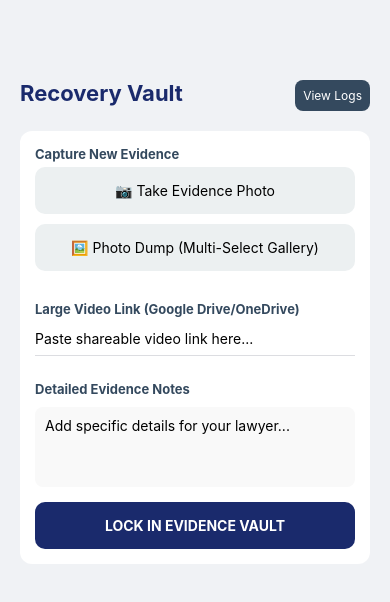
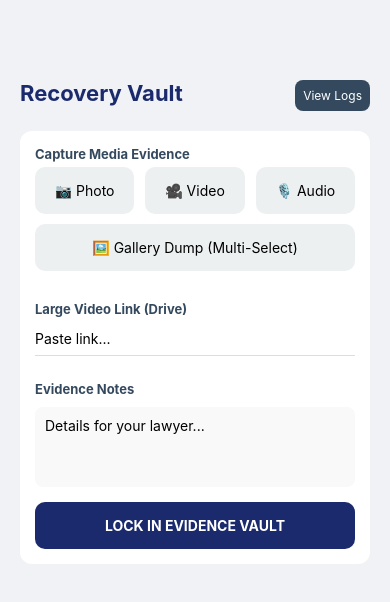
Before and after one commit to D3L3T3R7/recovery-app, a React Native app: screen / in a window 390 px wide. Shown: the top 602 px of the page. Built offline with nearby package versions, Linux system fonts and the light colour scheme.

Commit message:
Stable Media Vault: Audio scrubbing and link strategy active

```diff
--- a/App.js
+++ b/App.js
@@ -2,7 +2,8 @@ import React, { useState, useEffect } from 'react';
 import { View, Text, StyleSheet, TouchableOpacity, ScrollView, Alert, TextInput, Image, Modal, ActivityIndicator, Linking } from 'react-native';
 import { registerRootComponent } from 'expo';
 import * as ImagePicker from 'expo-image-picker';
-import { Video } from 'expo-av';
+import Slider from '@react-native-community/slider';
+import { Video, Audio } from 'expo-av';
 import AsyncStorage from '@react-native-async-storage/async-storage';
 import { db, storage } from './firebaseConfig';
 import { doc, setDoc, collection, getDocs, query, orderBy } from 'firebase/firestore';
@@ -12,12 +13,17 @@ function App() {
   const [view, setView] = useState('dashboard');
   const [currentHelper, setCurrentHelper] = useState('Chris');
   const [sessionNotes, setSessionNotes] = useState('');
-  const [videoLink, setVideoLink] = useState(''); // NEW: External Video Link state
+  const [videoLink, setVideoLink] = useState('');
   const [isUploading, setIsUploading] = useState(false);
-
   const [localMedia, setLocalMedia] = useState([]);
   const [selectedMedia, setSelectedMedia] = useState(null);
   const [logs, setLogs] = useState([]);
+
+  const [recording, setRecording] = useState(null);
+  const [playbackSound, setPlaybackSound] = useState(null);
+  const [isPlaying, setIsPlaying] = useState(false);
+  const [position, setPosition] = useState(0);
+  const [duration, setDuration] = useState(0);
 
   useEffect(() => {
     const getName = async () => {
@@ -25,20 +31,73 @@ function App() {
       if (storedName) setCurrentHelper(storedName);
     };
     getName();
-  }, []);
+    return () => { if (playbackSound) playbackSound.unloadAsync(); };
+  }, [playbackSound]);
 
-  const removeMedia = (indexToRemove) => {
-    setLocalMedia(localMedia.filter((_, index) => index !== indexToRemove));
+  // --- AUDIO RECORDING ---
+  async function startRecording() {
+    try {
+      const { status } = await Audio.requestPermissionsAsync();
+      if (status !== 'granted') return Alert.alert("Mic Denied", "Enable Mic in settings.");
+      await Audio.setAudioModeAsync({ allowsRecordingIOS: true, playsInSilentModeIOS: true });
+      const { recording } = await Audio.Recording.createAsync(Audio.RecordingOptionsPresets.HIGH_QUALITY);
+      setRecording(recording);
+    } catch (err) { Alert.alert('Mic Error', err.message); }
+  }
+
+  async function stopRecording() {
+    try {
+      await recording.stopAndUnloadAsync();
+      const uri = recording.getURI();
+      setRecording(null);
+      setLocalMedia([...localMedia, { uri, type: 'audio' }]);
+    } catch (e) { Alert.alert("Audio Error", "Recording stopped."); }
+  }
+
+  // --- AUDIO PLAYBACK & SCRUBBING ---
+  async function loadAudio(url) {
+    if (playbackSound) await playbackSound.unloadAsync();
+    const { sound } = await Audio.Sound.createAsync(
+      { uri: url },
+      { shouldPlay: true },
+      onPlaybackStatusUpdate
+    );
+    setPlaybackSound(sound);
+    setSelectedMedia({ type: 'audio', url });
+    setIsPlaying(true);
+  }
+
+  const onPlaybackStatusUpdate = (status) => {
+    if (status.isLoaded) {
+      setPosition(status.positionMillis);
+      setDuration(status.durationMillis);
+      setIsPlaying(status.isPlaying);
+    }
   };
 
+  const seekAudio = async (value) => {
+    if (playbackSound) {
+      await playbackSound.setPositionAsync(value);
+    }
+  };
+
+  async function togglePlayback() {
+    if (isPlaying) await playbackSound.pauseAsync();
+    else await playbackSound.playAsync();
+  }
+
+  const removeMedia = (indexToRemove) => setLocalMedia(localMedia.filter((_, index) => index !== indexToRemove));
+
+  // --- CAMERA & GALLERY FUNCTIONS ---
   const pickMedia = async () => {
+    const { status } = await ImagePicker.requestMediaLibraryPermissionsAsync();
+    if (status !== 'granted') return Alert.alert("Permission Error", "Enable 'Photos and videos' in Pixel settings.");
     let result = await ImagePicker.launchImageLibraryAsync({
-      mediaTypes: ImagePicker.MediaTypeOptions.Images, // Optimized for photos primarily
+      mediaTypes: ImagePicker.MediaTypeOptions.All,
       allowsMultipleSelection: true,
       selectionLimit: 15,
-      quality: 0.8, // Slightly lower for faster upload on shaky connections
+      quality: 0.5
     });
-
     if (!result.canceled) {
       const newItems = result.assets.map(asset => ({ uri: asset.uri, type: asset.type }));
       setLocalMedia([...localMedia, ...newItems]);
@@ -46,10 +105,23 @@ function App() {
   };
 
   const takePhoto = async () => {
-    let result = await ImagePicker.launchCameraAsync({ mediaTypes: ImagePicker.MediaTypeOptions.Images, quality: 0.8 });
-    if (!result.canceled) {
-      setLocalMedia([...localMedia, { uri: result.assets[0].uri, type: result.assets[0].type }]);
-    }
+    const { status } = await ImagePicker.requestCameraPermissionsAsync();
+    if (status !== 'granted') return Alert.alert("Permission Error", "Enable Camera in Pixel settings.");
+    let result = await ImagePicker.launchCameraAsync({ mediaTypes: ImagePicker.MediaTypeOptions.Images, quality: 0.5 });
+    if (!result.canceled) setLocalMedia([...localMedia, { uri: result.assets[0].uri, type: 'image' }]);
+  };
+
+  const recordVideo = async () => {
+    try {
+      const { status } = await ImagePicker.requestCameraPermissionsAsync();
+      if (status !== 'granted') return Alert.alert("Permission Error", "Camera access is blocked.");
+      let result = await ImagePicker.launchCameraAsync({
+        mediaTypes: ImagePicker.MediaTypeOptions.Videos,
+        videoMaxDuration: 45,
+        quality: 1
+      });
+      if (!result.canceled) setLocalMedia([...localMedia, { uri: result.assets[0].uri, type: 'video' }]);
+    } catch (e) { Alert.alert("Camera Error", "Check permissions in settings."); }
   };
 
   const handleSave = async () => {
@@ -60,29 +132,19 @@ function App() {
       for (const item of localMedia) {
         const response = await fetch(item.uri);
         const blob = await response.blob();
-        const filename = `evidence/${Date.now()}_${Math.random().toString(36).substring(7)}.jpg`;
+        const ext = item.type === 'video' ? 'mp4' : item.type === 'audio' ? 'm4a' : 'jpg';
+        const filename = `evidence/${Date.now()}_${Math.random().toString(36).substring(7)}.${ext}`;
         const storageRef = ref(storage, filename);
-
         await uploadBytes(storageRef, blob);
         const url = await getDownloadURL(storageRef);
-        uploadedUrls.push({ url, type: 'image' });
+        uploadedUrls.push({ url, type: item.type });
       }
-
-      const logId = `log_${Date.now()}`;
-      await setDoc(doc(db, "sessionLogs", logId), {
-        user: currentHelper,
-        timestamp: new Date().toISOString(),
-        notes: sessionNotes,
-        externalVideo: videoLink, // Save the Google Drive link
-        mediaLinks: uploadedUrls,
-        logType: 'Professional Evidence'
+      await setDoc(doc(db, "sessionLogs", `log_${Date.now()}`), {
+        user: currentHelper, timestamp: new Date().toISOString(), notes: sessionNotes, externalVideo: videoLink, mediaLinks: uploadedUrls, logType: 'Media Evidence'
       });
-
-      Alert.alert("Locked in Vault", "High-res photos and links secured.");
+      Alert.alert("Locked in Vault", "Media secured.");
       setLocalMedia([]); setSessionNotes(''); setVideoLink('');
-    } catch (e) {
-      Alert.alert("Upload Error", "Connection timed out. Try fewer photos at once.");
-    }
+    } catch (e) { Alert.alert("Upload Error", "Check connection."); }
     setIsUploading(false);
   };
 
@@ -98,26 +160,18 @@ function App() {
   if (view === 'history') {
     return (
       <View style={styles.container}>
-        <View style={styles.header}>
-          <TouchableOpacity onPress={() => setView('dashboard')}><Text style={styles.backButton}>← Back</Text></TouchableOpacity>
-          <Text style={styles.title}>Evidence Vault</Text>
-        </View>
+        <View style={styles.header}><TouchableOpacity onPress={() => setView('dashboard')}><Text style={styles.backButton}>← Back</Text></TouchableOpacity><Text style={styles.title}>Evidence Vault</Text></View>
         <ScrollView>
           {logs.map((log) => (
             <View key={log.id} style={styles.historyCard}>
               <Text style={styles.historyDate}>{new Date(log.timestamp).toLocaleDateString('en-CA')}</Text>
               <Text style={styles.historyNotes}>"{log.notes}"</Text>
-
-              {log.externalVideo ? (
-                <TouchableOpacity style={styles.linkBtn} onPress={() => Linking.openURL(log.externalVideo)}>
-                  <Text style={styles.linkBtnText}>🔗 Open Linked Video Evidence</Text>
-                </TouchableOpacity>
-              ) : null}
-
+              {log.externalVideo && <TouchableOpacity style={styles.linkBtn} onPress={() => Linking.openURL(log.externalVideo)}><Text style={styles.linkBtnText}>🔗 Open External Video</Text></TouchableOpacity>}
               <ScrollView horizontal style={{ marginTop: 10 }}>
                 {log.mediaLinks && log.mediaLinks.map((item, index) => (
-                  <TouchableOpacity key={index} onPress={() => setSelectedMedia(item)}>
-                    <Image source={{ uri: item.url }} style={styles.miniPreview} />
+                  <TouchableOpacity key={index} onPress={() => item.type === 'audio' ? loadAudio(item.url) : setSelectedMedia(item)} style={styles.miniPreviewContainer}>
+                    {item.type === 'audio' ? <Text style={styles.audioIcon}>🎙️ Audio</Text> : <Image source={{ uri: item.url }} style={styles.miniPreview} />}
+                    {item.type === 'video' && <View style={styles.playOverlay}><Text>▶️</Text></View>}
                   </TouchableOpacity>
                 ))}
               </ScrollView>
@@ -125,13 +179,23 @@ function App() {
           ))}
           <View style={{height: 60}} />
         </ScrollView>
-
         <Modal visible={selectedMedia !== null} transparent={true}>
           <View style={styles.modalView}>
-            <Image source={{ uri: selectedMedia?.url }} style={styles.fullImage} resizeMode="contain" />
-            <TouchableOpacity style={styles.closeBtn} onPress={() => setSelectedMedia(null)}>
-              <Text style={styles.closeText}>CLOSE PHOTO</Text>
-            </TouchableOpacity>
+            {selectedMedia?.type === 'audio' ? (
+              <View style={styles.audioDashboard}>
+                <Text style={styles.audioTitle}>🎙️ PT Recording</Text>
+                <Slider style={{width: '100%', height: 40}} minimumValue={0} maximumValue={duration} value={position} onSlidingComplete={seekAudio} minimumTrackTintColor="#1a2a6c" maximumTrackTintColor="#dcdde1" />
+                <View style={styles.playbackRow}>
+                  <TouchableOpacity style={styles.playBtn} onPress={togglePlayback}><Text style={styles.playBtnText}>{isPlaying ? 'PAUSE' : 'PLAY'}</Text></TouchableOpacity>
+                  <TouchableOpacity style={[styles.playBtn, {backgroundColor: '#e74c3c'}]} onPress={async () => { if(playbackSound) await playbackSound.stopAsync(); setIsPlaying(false); }}><Text style={styles.playBtnText}>STOP</Text></TouchableOpacity>
+                </View>
+              </View>
+            ) : selectedMedia?.type === 'video' ? (
+              <Video source={{ uri: selectedMedia.url }} useNativeControls shouldPlay style={styles.fullImage} resizeMode="contain" />
+            ) : (
+              <Image source={{ uri: selectedMedia?.url }} style={styles.fullImage} resizeMode="contain" />
+            )}
+            <TouchableOpacity style={styles.closeBtn} onPress={() => { setSelectedMedia(null); if (playbackSound) playbackSound.stopAsync(); }}><Text style={styles.closeText}>CLOSE VAULT</Text></TouchableOpacity>
           </View>
         </Modal>
       </View>
@@ -140,49 +204,29 @@ function App() {
 
   return (
     <ScrollView style={styles.container}>
-      <View style={styles.header}>
-        <Text style={styles.title}>Recovery Vault</Text>
-        <TouchableOpacity style={styles.historyBtn} onPress={fetchHistory}><Text style={styles.historyBtnText}>View Logs</Text></TouchableOpacity>
-      </View>
-
+      <View style={styles.header}><Text style={styles.title}>Recovery Vault</Text><TouchableOpacity style={styles.historyBtn} onPress={fetchHistory}><Text style={styles.historyBtnText}>View Logs</Text></TouchableOpacity></View>
       <View style={styles.card}>
-        <Text style={styles.cardTitle}>Capture New Evidence</Text>
-        <TouchableOpacity style={[styles.evidenceBtn, {width: '100%', marginBottom: 10}]} onPress={takePhoto}>
-          <Text>📷 Take Evidence Photo</Text>
-        </TouchableOpacity>
-        <TouchableOpacity style={[styles.evidenceBtn, {width: '100%'}]} onPress={pickMedia}>
-          <Text>🖼️ Photo Dump (Multi-Select Gallery)</Text>
-        </TouchableOpacity>
-
+        <Text style={styles.cardTitle}>Capture Media Evidence</Text>
+        <View style={styles.btnRow}>
+          <TouchableOpacity style={styles.smallBtn} onPress={takePhoto}><Text>📷 Photo</Text></TouchableOpacity>
+          <TouchableOpacity style={styles.smallBtn} onPress={recordVideo}><Text>🎥 Video</Text></TouchableOpacity>
+          <TouchableOpacity style={[styles.smallBtn, recording ? styles.recording : null]} onPress={recording ? stopRecording : startRecording}><Text>{recording ? '🛑 Stop' : '🎙️ Audio'}</Text></TouchableOpacity>
+        </View>
+        <TouchableOpacity style={[styles.evidenceBtn, {marginTop: 10}]} onPress={pickMedia}><Text>🖼️ Gallery Dump (Multi-Select)</Text></TouchableOpacity>
         <ScrollView horizontal style={{ marginVertical: 15 }}>
           {localMedia.map((item, index) => (
             <View key={index} style={styles.thumbnailContainer}>
-              <Image source={{ uri: item.uri }} style={styles.miniPreview} />
-              <TouchableOpacity style={styles.deleteButton} onPress={() => removeMedia(index)}>
-                <Text style={styles.deleteButtonText}>✕</Text>
-              </TouchableOpacity>
+              {item.type === 'audio' ? <View style={styles.miniPreview}><Text style={{textAlign: 'center', marginTop: 35, fontWeight: 'bold'}}>🎙️ Audio</Text></View> : <Image source={{ uri: item.uri }} style={styles.miniPreview} />}
+              <TouchableOpacity style={styles.deleteButton} onPress={() => removeMedia(index)}><Text style={styles.deleteButtonText}>✕</Text></TouchableOpacity>
             </View>
           ))}
         </ScrollView>
-
-        <Text style={styles.cardTitle}>Large Video Link (Google Drive/OneDrive)</Text>
-        <TextInput style={styles.input} placeholder="Paste shareable video link here..." value={videoLink} onChangeText={setVideoLink} />
-
-        <Text style={[styles.cardTitle, {marginTop: 15}]}>Detailed Evidence Notes</Text>
-        <TextInput style={styles.notesInput} placeholder="Add specific details for your lawyer..." multiline value={sessionNotes} onChangeText={setSessionNotes} />
-
-        {isUploading ? (
-          <View style={styles.loadingContainer}>
-            <ActivityIndicator size="large" color="#1a2a6c" />
-            <Text style={styles.loadingText}>Uploading high-res evidence...</Text>
-          </View>
-        ) : (
-          <TouchableOpacity style={styles.saveBtn} onPress={handleSave}>
-            <Text style={styles.saveBtnText}>LOCK IN EVIDENCE VAULT</Text>
-          </TouchableOpacity>
-        )}
+        <Text style={styles.cardTitle}>Large Video Link (Drive)</Text>
+        <TextInput style={styles.input} placeholder="Paste link..." value={videoLink} onChangeText={setVideoLink} />
+        <Text style={[styles.cardTitle, {marginTop: 15}]}>Evidence Notes</Text>
+        <TextInput style={styles.notesInput} placeholder="Details for your lawyer..." multiline value={sessionNotes} onChangeText={setSessionNotes} />
+        {isUploading ? <View style={styles.loadingContainer}><ActivityIndicator size="large" color="#1a2a6c" /><Text style={styles.loadingText}>Uploading evidence...</Text></View> : <TouchableOpacity style={styles.saveBtn} onPress={handleSave}><Text style={styles.saveBtnText}>LOCK IN EVIDENCE VAULT</Text></TouchableOpacity>}
       </View>
-      <View style={{height: 60}} />
     </ScrollView>
   );
 }
@@ -194,11 +238,17 @@ const styles = StyleSheet.create({
   backButton: { color: '#3498db', fontWeight: 'bold' },
   card: { backgroundColor: '#fff', padding: 15, borderRadius: 12, elevation: 3 },
   cardTitle: { fontSize: 13, fontWeight: 'bold', color: '#34495e', marginBottom: 5 },
+  btnRow: { flexDirection: 'row', justifyContent: 'space-between' },
+  smallBtn: { backgroundColor: '#ecf0f1', padding: 15, borderRadius: 10, width: '31%', alignItems: 'center' },
+  recording: { backgroundColor: '#e74c3c' },
+  evidenceBtn: { backgroundColor: '#ecf0f1', padding: 15, borderRadius: 10, alignItems: 'center' },
   input: { borderBottomWidth: 1, borderColor: '#dcdde1', paddingVertical: 8, fontSize: 14, marginBottom: 10 },
-  evidenceBtn: { backgroundColor: '#ecf0f1', padding: 15, borderRadius: 10, alignItems: 'center' },
   thumbnailContainer: { position: 'relative', marginRight: 15, marginTop: 5 },
-  miniPreview: { width: 100, height: 100, borderRadius: 8, backgroundColor: '#eee' },
-  deleteButton: { position: 'absolute', top: -8, right: -8, backgroundColor: '#e74c3c', width: 22, height: 22, borderRadius: 11, justifyContent: 'center', alignItems: 'center', zIndex: 10, borderWidth: 1.5, borderColor: '#fff' },
+  miniPreview: { width: 100, height: 100, borderRadius: 8, backgroundColor: '#eee', justifyContent: 'center' },
+  miniPreviewContainer: { marginRight: 10, position: 'relative' },
+  audioIcon: { fontSize: 11, width: 100, height: 100, textAlign: 'center', backgroundColor: '#ecf0f1', borderRadius: 8, lineHeight: 100, fontWeight: 'bold', color: '#1a2a6c' },
+  playOverlay: { position: 'absolute', top: 35, left: 35 },
+  deleteButton: { position: 'absolute', top: -8, right: -8, backgroundColor: '#e74c3c', width: 22, height: 22, borderRadius: 11, justifyContent: 'center', alignItems: 'center', zIndex: 10 },
   deleteButtonText: { color: '#fff', fontWeight: 'bold', fontSize: 10 },
   notesInput: { backgroundColor: '#f9f9f9', borderRadius: 8, padding: 10, height: 80, marginTop: 5 },
   saveBtn: { backgroundColor: '#1a2a6c', padding: 15, borderRadius: 10, alignItems: 'center', marginTop: 15 },
@@ -213,6 +263,11 @@ const styles = StyleSheet.create({
   historyDate: { fontWeight: 'bold', marginBottom: 5 },
   historyNotes: { fontSize: 12, fontStyle: 'italic', color: '#7f8c8d' },
   modalView: { flex: 1, backgroundColor: 'rgba(0,0,0,0.9)', justifyContent: 'center', alignItems: 'center' },
+  audioDashboard: { backgroundColor: '#fff', padding: 30, borderRadius: 20, width: '90%', alignItems: 'center' },
+  audioTitle: { fontSize: 16, fontWeight: 'bold', marginBottom: 10, color: '#1a2a6c' },
+  playbackRow: { flexDirection: 'row', justifyContent: 'space-around', width: '100%', marginTop: 10 },
+  playBtn: { backgroundColor: '#2ecc71', padding: 15, borderRadius: 10, width: '45%', alignItems: 'center' },
+  playBtnText: { color: '#fff', fontWeight: 'bold' },
   fullImage: { width: '95%', height: '80%' },
   closeBtn: { marginTop: 20, backgroundColor: '#fff', padding: 15, borderRadius: 10 },
   closeText: { fontWeight: 'bold', color: '#000' }
--- a/package.json
+++ b/package.json
@@ -12,13 +12,16 @@
   "dependencies": {
     "@expo/ngrok": "^4.1.3",
     "@react-native-async-storage/async-storage": "^2.2.0",
+    "@react-native-community/slider": "5.0.1",
     "@react-navigation/bottom-tabs": "^7.10.0",
     "@react-navigation/native": "^7.1.28",
     "expo": "^54.0.31",
     "expo-av": "~16.0.8",
     "expo-file-system": "~19.0.21",
+    "expo-image-manipulator": "~14.0.8",
     "expo-image-picker": "~17.0.10",
     "expo-linking": "^8.0.11",
+    "expo-network": "~8.0.8",
     "expo-print": "^15.0.8",
     "expo-sharing": "^14.0.8",
     "expo-video-thumbnails": "~10.0.8",
```
Also changed, not shown: 1 other file (tests, documents, lock files or other folders).
